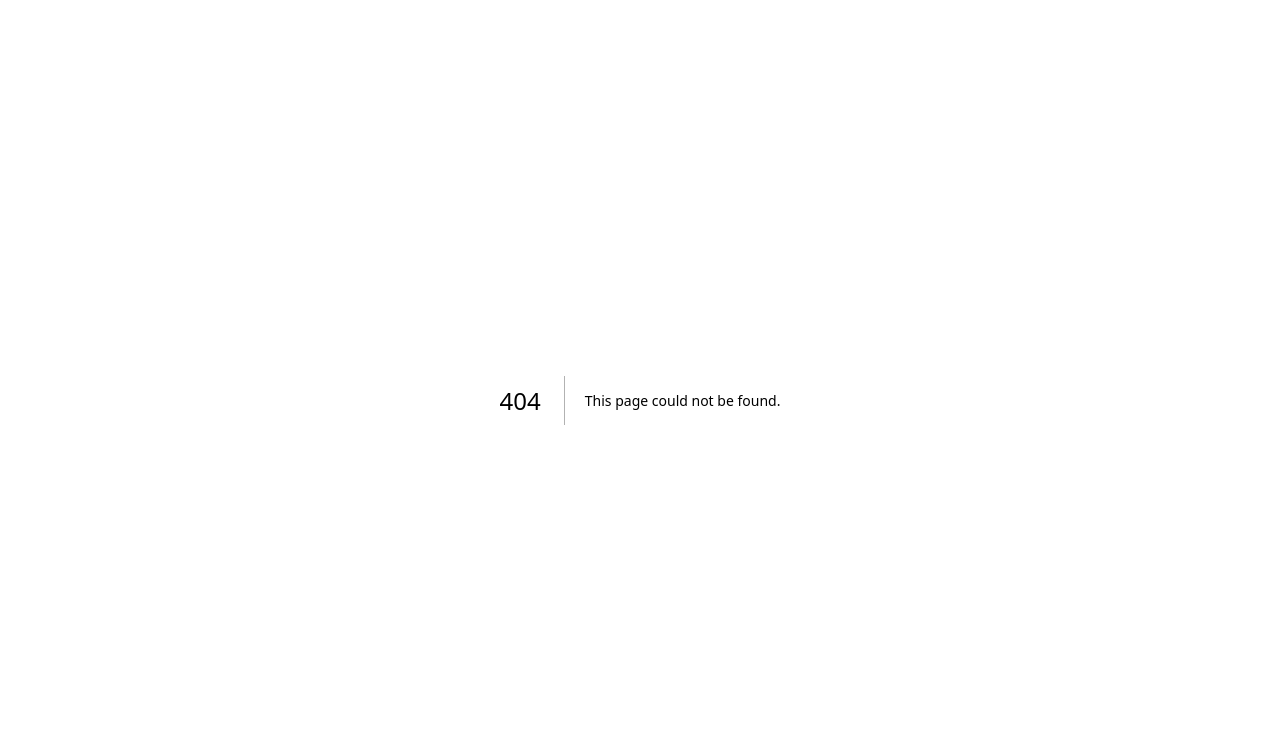
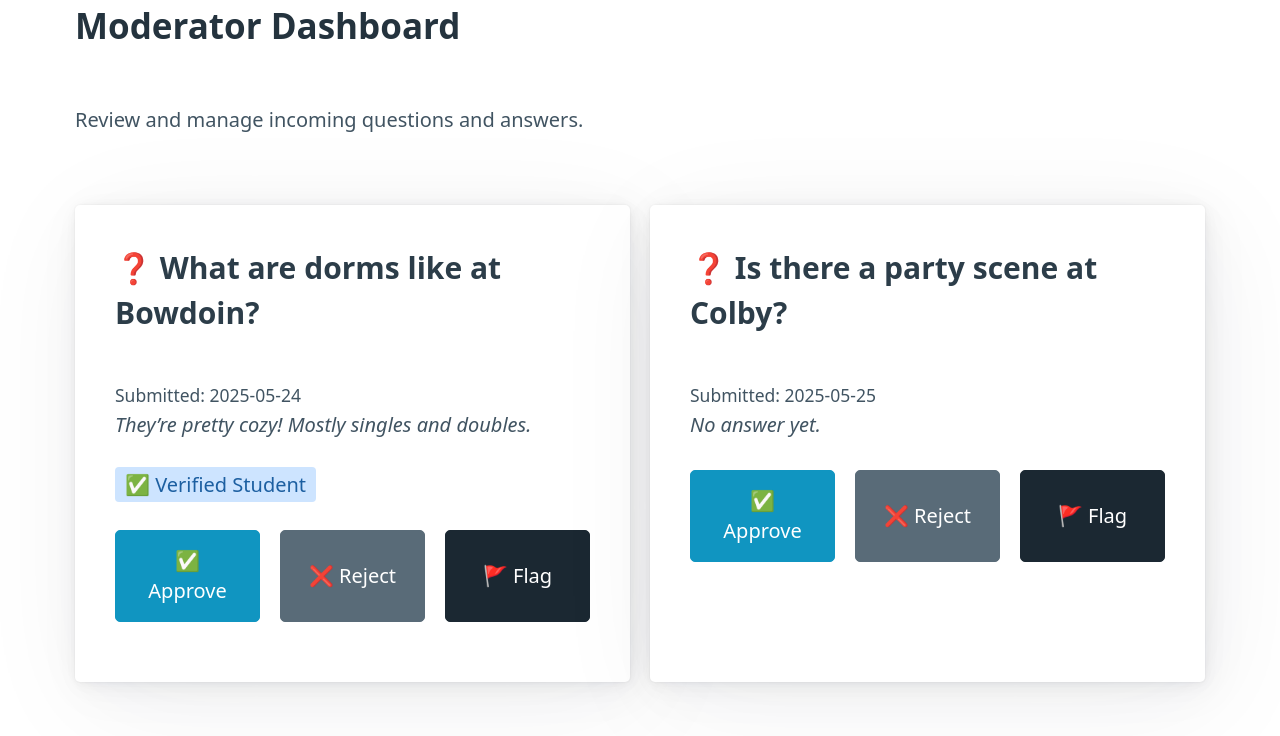
Before and after one commit to henryinsidecampus/insidecampus, a Next.js app: page /moderator in a window 1280 px wide. Before the commit this address had no page. Shown: the top 736 px of the page. Built offline with nearby package versions, Linux system fonts and the light colour scheme.

Commit message:
Create moderator.js

```diff
--- /dev/null
+++ b/pages/moderator.js
@@ -0,0 +1,60 @@
+import Head from 'next/head';
+import { useState } from 'react';
+
+const mockQuestions = [
+  {
+    id: 1,
+    question: 'What are dorms like at Bowdoin?',
+    submittedAt: '2025-05-24',
+    answered: false,
+    verified: true,
+    answer: 'They’re pretty cozy! Mostly singles and doubles.',
+  },
+  {
+    id: 2,
+    question: 'Is there a party scene at Colby?',
+    submittedAt: '2025-05-25',
+    answered: false,
+    verified: false,
+    answer: '',
+  },
+];
+
+export default function ModeratorDashboard() {
+  const [questions, setQuestions] = useState(mockQuestions);
+
+  const handleAction = (id, action) => {
+    console.log(`Performing ${action} on question ${id}`);
+    setQuestions(questions.filter((q) => q.id !== id));
+  };
+
+  return (
+    <>
+      <Head>
+        <title>Moderator Dashboard | InsideCampus</title>
+        <meta name="viewport" content="width=device-width, initial-scale=1" />
+        <meta name="description" content="Moderate questions and answers submitted to InsideCampus school hubs." />
+        <link rel="stylesheet" href="https://cdn.jsdelivr.net/npm/@picocss/pico@1/css/pico.min.css" />
+      </Head>
+      <main className="container">
+        <h2>Moderator Dashboard</h2>
+        <p>Review and manage incoming questions and answers.</p>
+        <div className="grid">
+          {questions.map((q) => (
+            <article key={q.id}>
+              <h3>❓ {q.question}</h3>
+              <small>Submitted: {q.submittedAt}</small>
+              <p>{q.answer ? <em>{q.answer}</em> : <em>No answer yet.</em>}</p>
+              <p>{q.verified && <span style={{ backgroundColor: '#cde4ff', color: '#1c5fa1', padding: '0.2rem 0.5rem', borderRadius: '4px' }}>✅ Verified Student</span>}</p>
+              <div className="grid">
+                <button onClick={() => handleAction(q.id, 'approve')}>✅ Approve</button>
+                <button onClick={() => handleAction(q.id, 'reject')} className="secondary">❌ Reject</button>
+                <button onClick={() => handleAction(q.id, 'flag')} className="contrast">🚩 Flag</button>
+              </div>
+            </article>
+          ))}
+        </div>
+      </main>
+    </>
+  );
+}
```
